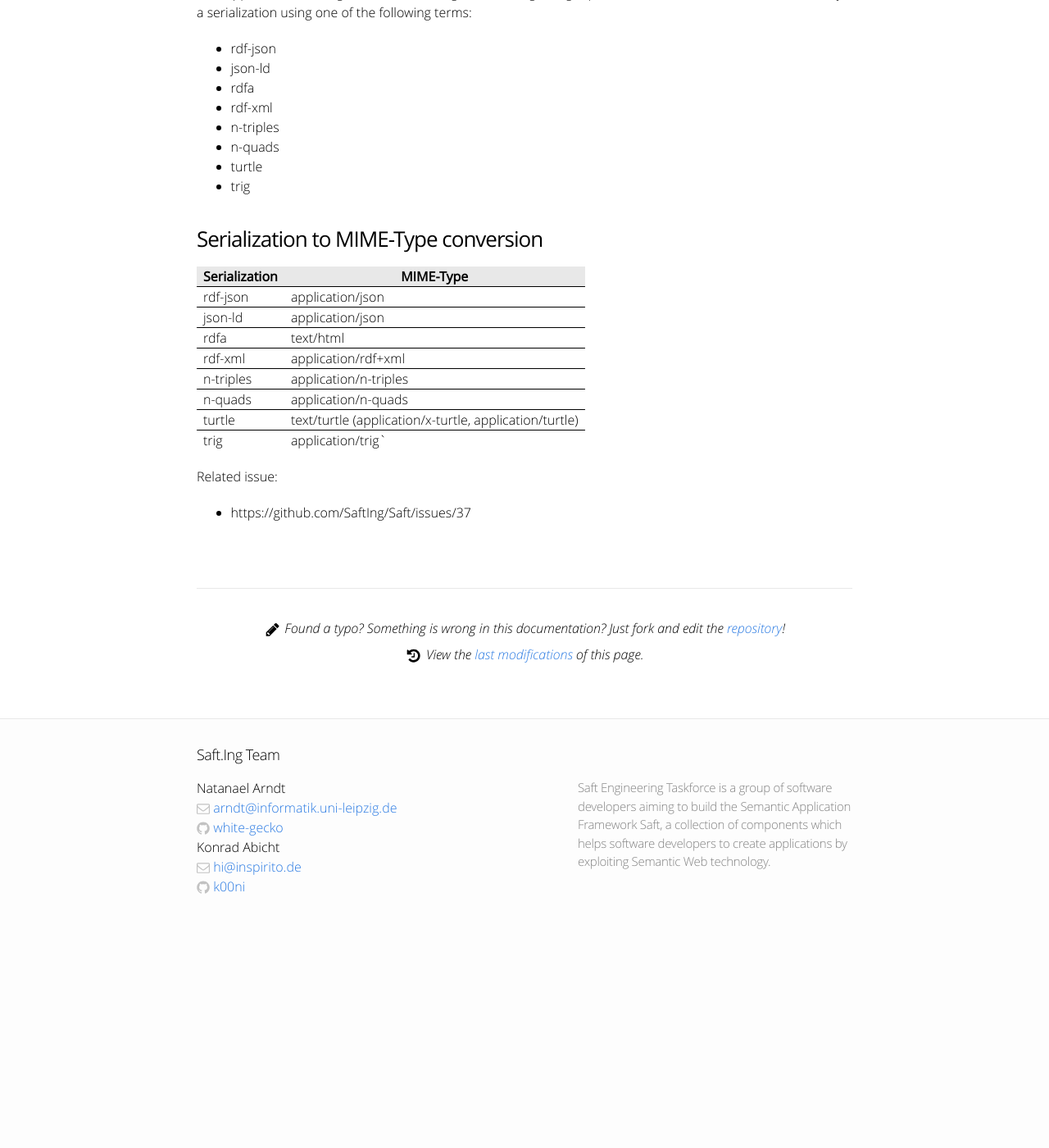
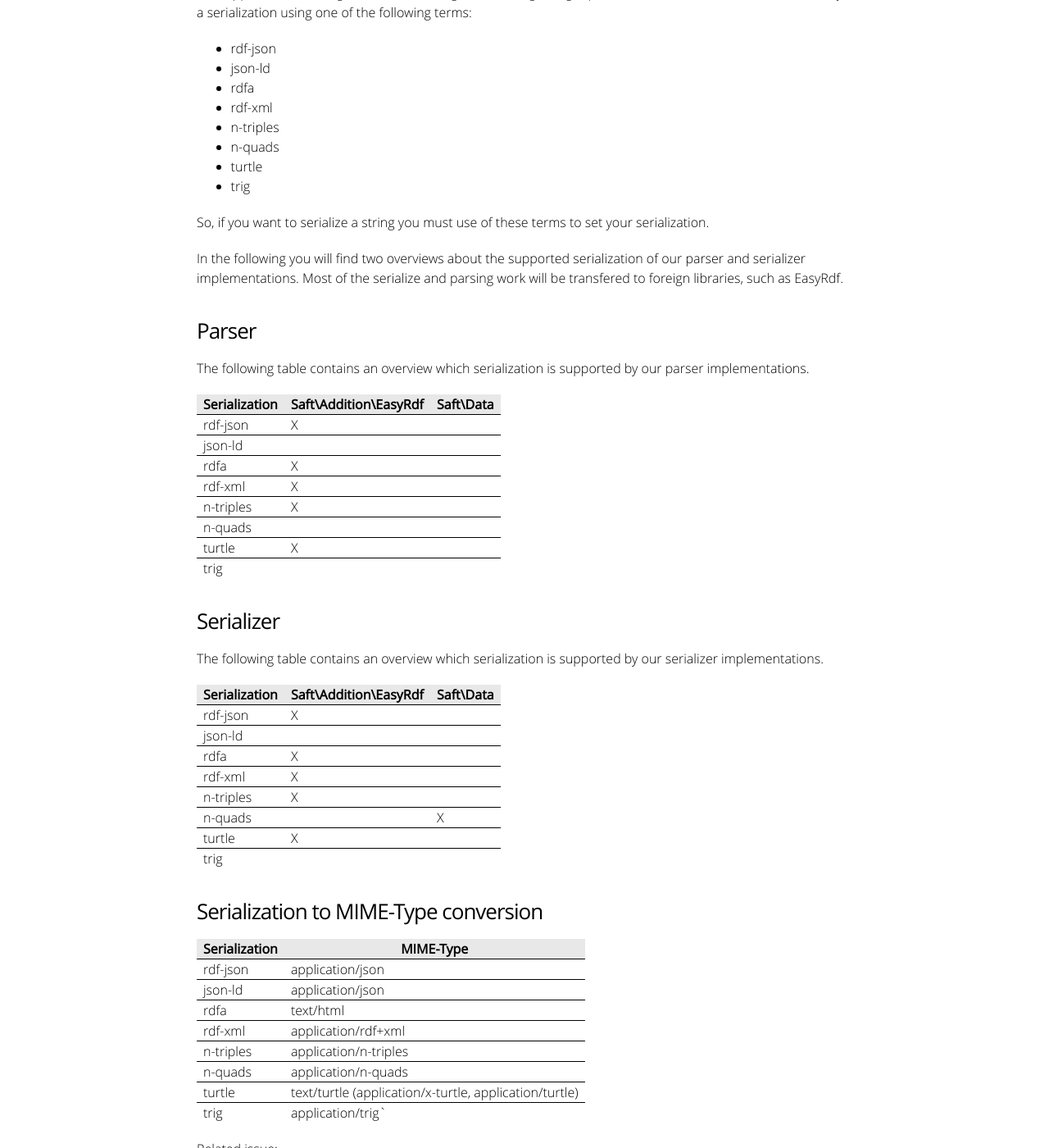
Before and after one commit to SaftIng/safting.github.io, a Jekyll site: the page built from doc/phpframework/data.md, in a window 1280 px wide and 1400 px high, scrolled down 367 px. Shown: the whole window at 82% size. Built offline with Jekyll 4.4.1, drawn with Linux system fonts in a browser that asks for light colours; before the commit the page ends 1505 px from its top, so only the background shows below that.

Commit message:
Update data.md

```diff
--- a/doc/phpframework/data.md
+++ b/doc/phpframework/data.md
@@ -18,6 +18,41 @@ We support the following serializations using the following string representatio
 - turtle
 - trig
 
+So, if you want to serialize a string you must use of these terms to set your serialization.
+
+In the following you will find two overviews about the supported serialization of our parser and serializer implementations. Most of the serialize and parsing work will be transfered to foreign libraries, such as EasyRdf.
+
+### Parser
+
+The following table contains an overview which serialization is supported by our parser implementations.
+
+Serialization | Saft\Addition\EasyRdf | Saft\Data
+------------- | --------------------- | ---------
+rdf-json      | X                     |
+json-ld       |                       |
+rdfa          | X                     |
+rdf-xml       | X                     |
+n-triples     | X                     |
+n-quads       |                       |
+turtle        | X                     |
+trig          |                       |
+
+
+### Serializer
+
+The following table contains an overview which serialization is supported by our serializer implementations.
+
+Serialization | Saft\Addition\EasyRdf | Saft\Data
+------------- | --------------------- | ---------
+rdf-json      | X                     |
+json-ld       |                       |
+rdfa          | X                     |
+rdf-xml       | X                     |
+n-triples     | X                     |
+n-quads       |                       | X
+turtle        | X                     |
+trig          |                       |
+
 
 ### Serialization to MIME-Type conversion
 
```
